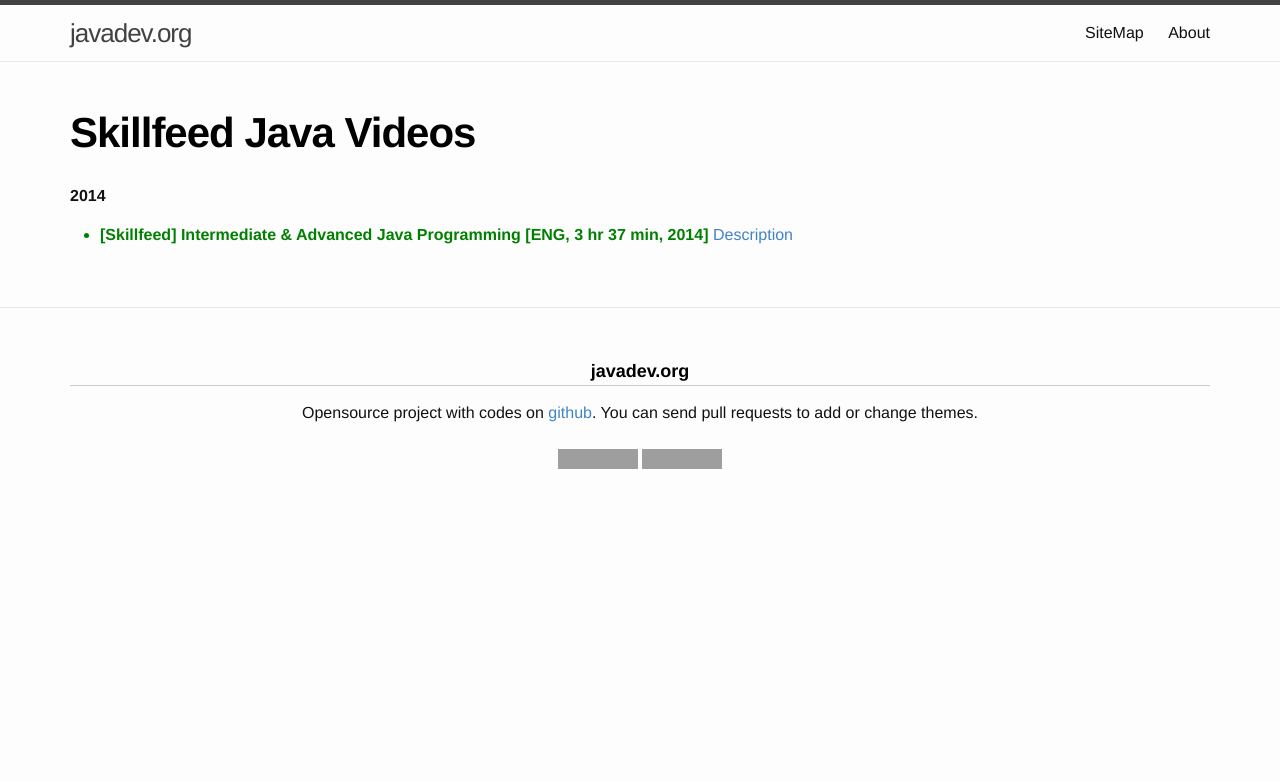
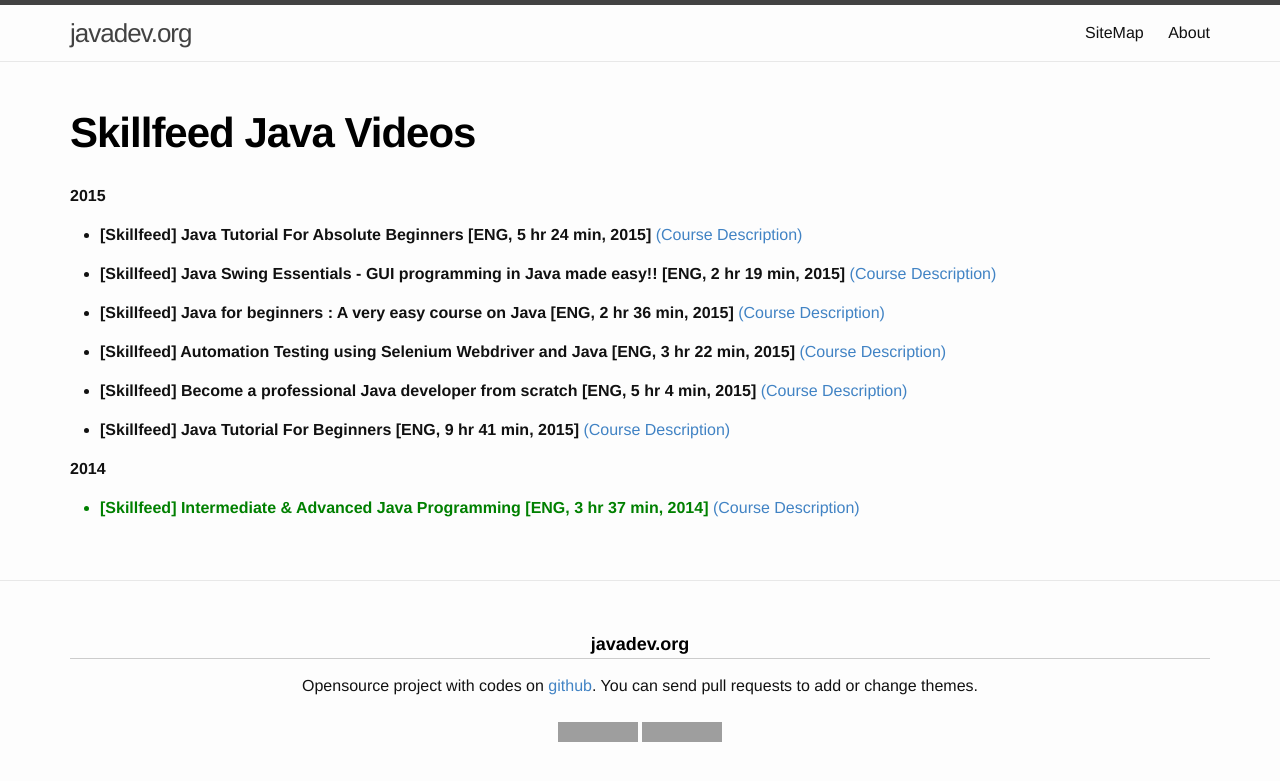
Before and after one commit to webmakaka/javadev.org, a Jekyll site: the page built from website/library/collections/video/paid/skillfeed.md, in a window 1280 px wide. Shown: the top 781 px of the page. Built offline with Jekyll 4.4.1, drawn with Linux system fonts in a browser that asks for light colours; grey boxes are pictures that could not be loaded.

Commit message:
Update skillfeed.md

```diff
--- a/website/library/collections/video/paid/skillfeed.md
+++ b/website/library/collections/video/paid/skillfeed.md
@@ -4,8 +4,29 @@
 permalink: /library/skilled/java/
 ---
 
+<strong>2015</strong>
+
+<ul>
+<li><strong>[Skillfeed] Java Tutorial For Absolute Beginners [ENG, 5 hr 24 min, 2015]</strong> <a href="https://www.skillfeed.com/courses/10302-java-tutorial-for-absolute-beginners">(Course Description)</a></li>
+<li><strong>[Skillfeed] Java Swing Essentials - GUI programming in Java made easy!! [ENG, 2 hr 19 min, 2015]</strong> <a href="https://www.skillfeed.com/courses/9496-java-swing-essentials-gui-programming-in-java-made-easy">(Course Description)</a></li>
+<li><strong>[Skillfeed] Java for beginners : A very easy course on Java [ENG, 2 hr 36 min, 2015]</strong> <a href="https://www.skillfeed.com/courses/10877-java-for-beginners-a-very-easy-course-on-java">(Course Description)</a></li>
+<li><strong>[Skillfeed] Automation Testing using Selenium Webdriver and Java [ENG, 3 hr 22 min, 2015]</strong> <a href="https://www.skillfeed.com/courses/10275-automation-testing-using-selenium-webdriver-and-java">(Course Description)</a></li>
+<li><strong>[Skillfeed] Become a professional Java developer from scratch [ENG, 5 hr 4 min, 2015]</strong> <a href="https://www.skillfeed.com/courses/10489-become-a-professional-java-developer-from-scratch">(Course Description)</a></li>
+<li><strong>[Skillfeed]
+Java Tutorial For Beginners [ENG, 9 hr 41 min, 2015]</strong> <a href="https://www.skillfeed.com/courses/10156-java-tutorial-for-beginners">(Course Description)</a></li>
+
+
+
+
+</ul>
+
+
+
+
+
+
 <strong>2014</strong>
 
 <ul>
-<li style="color:green"><strong>[Skillfeed] Intermediate & Advanced Java Programming [ENG, 3 hr 37 min, 2014]</strong> <a href="https://www.skillfeed.com/courses/2105-intermediate-advanced-java-programming">Description</a></li>
+<li style="color:green"><strong>[Skillfeed] Intermediate & Advanced Java Programming [ENG, 3 hr 37 min, 2014]</strong> <a href="https://www.skillfeed.com/courses/2105-intermediate-advanced-java-programming">(Course Description)</a></li>
 </ul>
```
